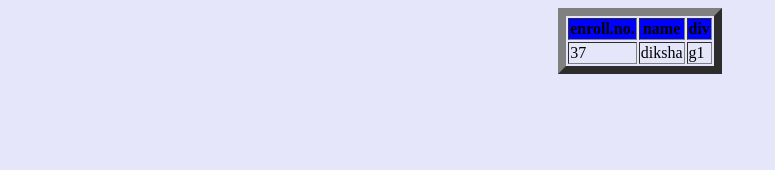
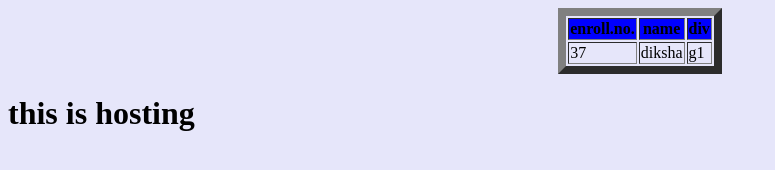
Before and after one commit to SrushtiP153/practicals, a plain HTML site: page page.html in a window 1280 px wide. Shown: the whole page, without its empty margins (0-775 px from the left). Drawn offline with Linux system fonts and the light colour scheme.

Commit message:
Update page.html

```diff
--- a/page.html
+++ b/page.html
@@ -14,5 +14,6 @@
 <td>g1</td>
 </tr></table>
 </h2></div></font>
+ <h1> this is hosting</h1>
 </body>
 </html>
```
